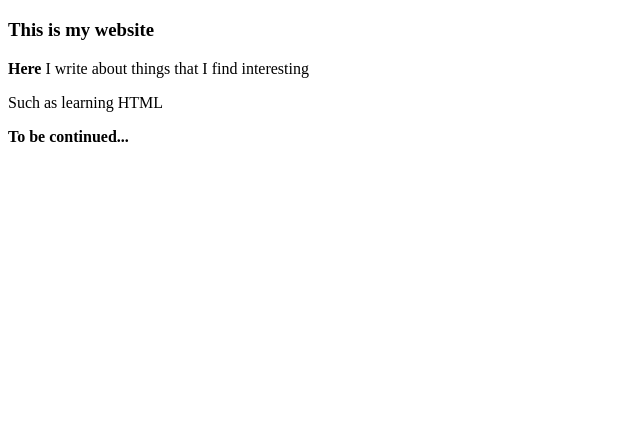
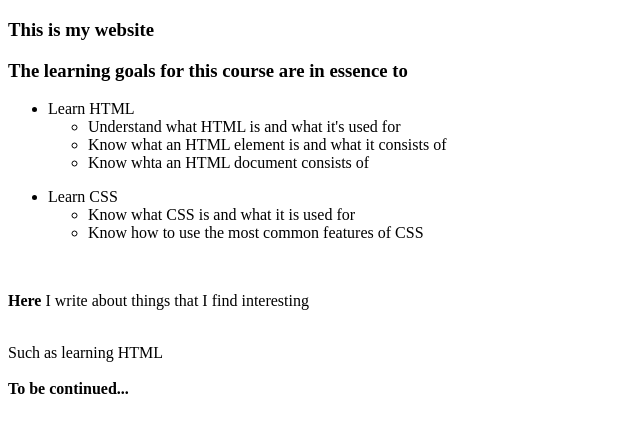
Before and after one commit to modaralgayal/lapio-website, a plain HTML site: page index.html in a window 1280 px wide. Shown: the part 61-494 px from the top of the page, without its empty margins (0-640 px from the left). Drawn offline with Linux system fonts and the light colour scheme.

Commit message:
Part 3, add exercise 4

```diff
--- a/index.html
+++ b/index.html
@@ -11,11 +11,32 @@
   <h1> Hello </h1>
   <h3> This is my website </h3>
 
-  <p><strong>Here</strong> I write about things that I find interesting<br>
-  <p></p>
+
+  <h3>The learning goals for this course are in essence to</h3>
+
+  <ul>
+    <li>Learn HTML</li>
+    <ul>
+      <li> Understand what HTML is and what it's used for</li>
+      <li> Know what an HTML element is and what it consists of</li>
+      <li> Know whta an HTML document consists of</li>
+    </ul>
+  </ul>
+
+  <ul>
+    <li>Learn CSS</li>
+    <ul>
+      <li> Know what CSS is and what it is used for</li>
+      <li> Know how to use the most common features of CSS</li>
+    </ul>
+  </ul>
+  <br>
+  <p> <strong>Here</strong> I write about things that I find interesting</p>
+  <br>
   Such as learning HTML<br>
-  <p></p>
-  <strong>To be continued...</strong></p>
+  <br>
+  <strong>To be continued...</strong>
+  </p>
 
 </body>
 
```
